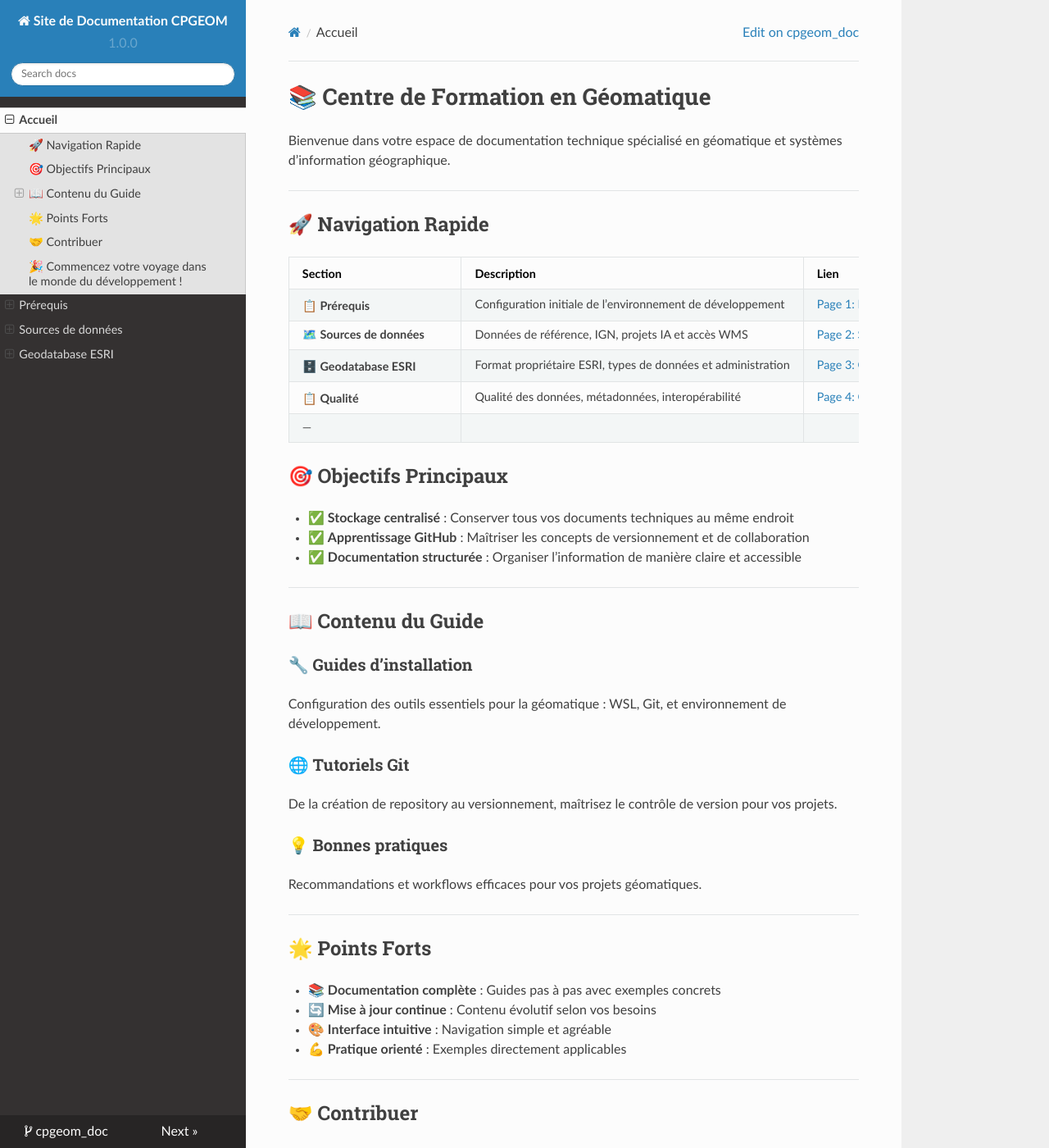
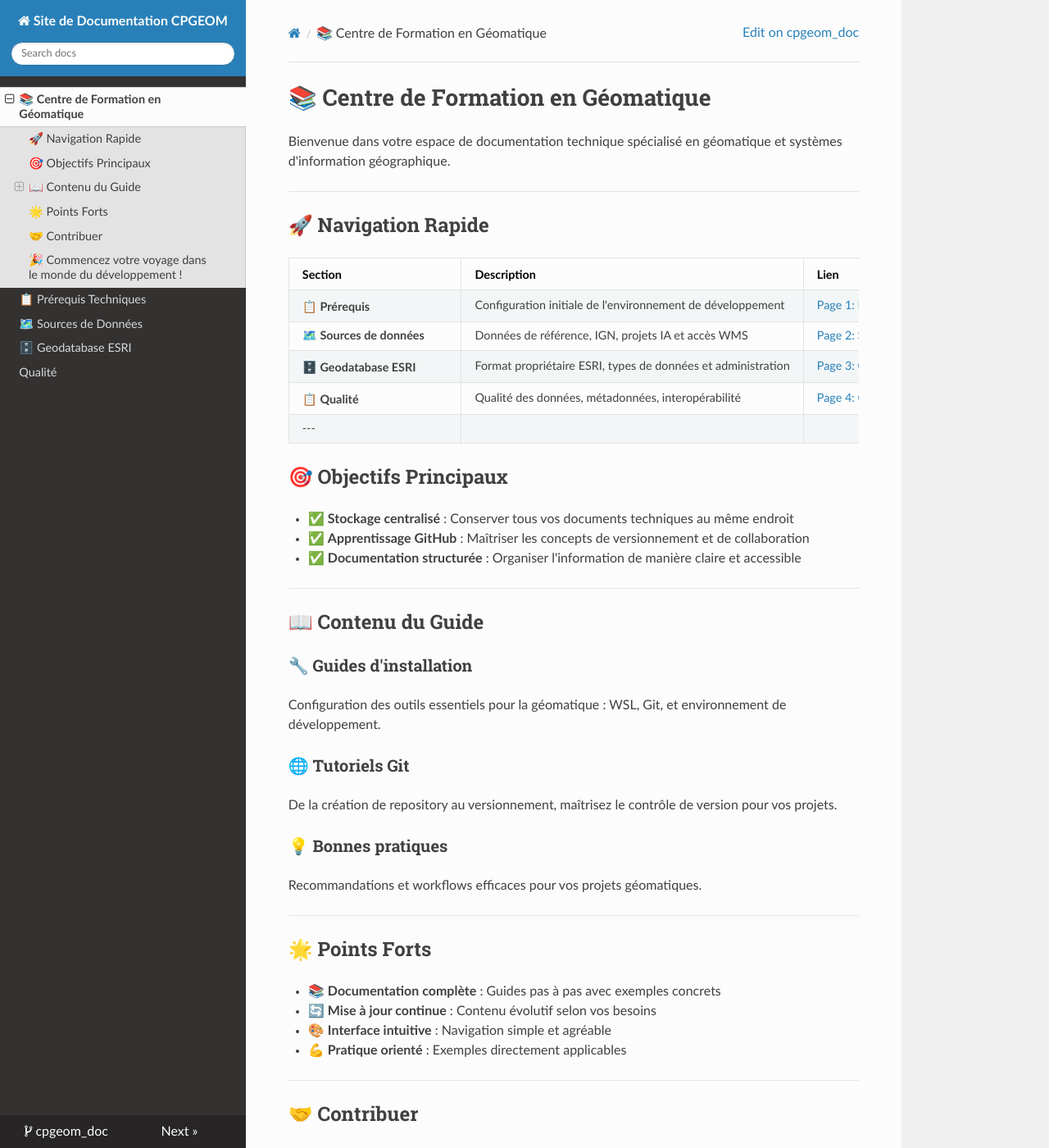
Before and after one commit to Tristan14123/cpgeom_doc, an MkDocs documentation site: the page built from docs/index.md, in a window 1280 px wide and 1400 px high. Shown: the whole window at 82% size. Built offline with MkDocs 1.6.1, drawn with Linux system fonts in a browser that asks for light colours; nearby versions of some CDN libraries; some of the changed text lies outside the part shown.

Commit message:
modif yml

```diff
--- a/mkdocs.yml
+++ b/mkdocs.yml
@@ -6,73 +6,5 @@
 repo_name: cpgeom_doc
 repo_url: https://github.com/votre-utilisateur/cpgeom_doc
 
-# Configuration du thème
 theme:
   name: readthedocs
-  language: fr
-  highlightjs: true
-  navigation_depth: 4
-  collapse_navigation: false
-
-# Extensions Markdown
-markdown_extensions:
-  - admonition
-  - codehilite:
-      css_class: codehilite
-      use_pygments: true
-  - toc:
-      permalink: true
-  - tables
-  - fenced_code
-  - footnotes
-  - attr_list
-  - def_list
-  - meta
-  - md_in_html
-  - smarty
-  - wikilinks
-  - abbr
-  - pymdownx.arithmatex
-  - pymdownx.betterem:
-      smart_enable: all
-  - pymdownx.caret
-  - pymdownx.details
-  - pymdownx.inlinehilite
-  - pymdownx.keys
-  - pymdownx.magiclink
-  - pymdownx.mark
-  - pymdownx.smartsymbols
-  - pymdownx.snippets
-  - pymdownx.superfences
-  - pymdownx.tabbed:
-      alternate_style: true
-  - pymdownx.tasklist:
-      custom_checkbox: true
-  - pymdownx.tilde
-
-# Structure de navigation
-nav:
-  - Accueil: index.md
-  - Prérequis: page1.md
-  - Sources de données: page2.md
-  - Geodatabase ESRI: page3.md
-
-# Plugins
-plugins:
-  - search:
-      lang: fr
-  - minify:
-      minify_html: true
-
-# Configuration des documents
-docs_dir: docs
-site_dir: site
-
-# Paramètres supplémentaires
-extra:
-  version: 1.0.0
-  social:
-    - type: github
-      link: https://github.com/votre-utilisateur
-    - type: gitlab
-      link: https://gitlab.com/votre-utilisateur
```
